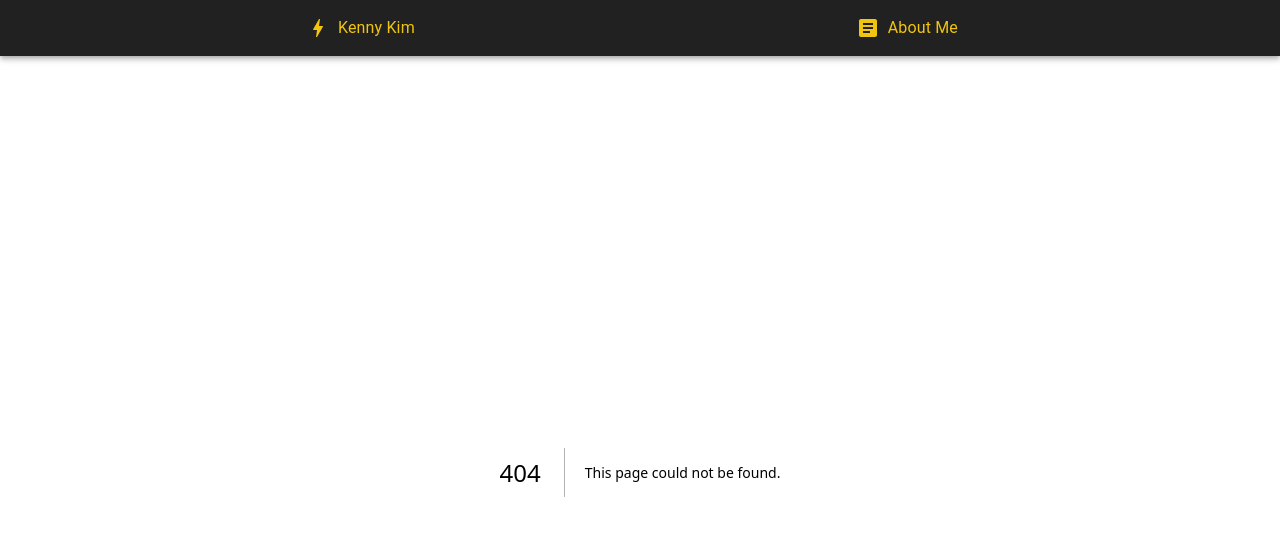
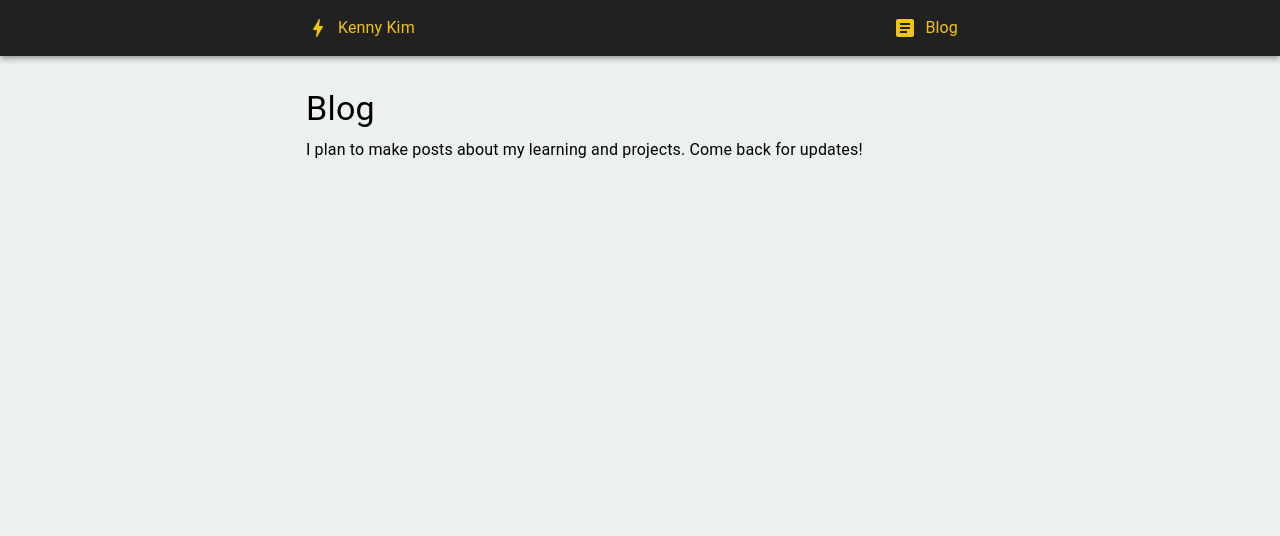
Before and after one commit to kenk2/kenk2.github.io, a Next.js app: page /blog in a window 1280 px wide. Before the commit this address had no page. Shown: the top 536 px of the page. Built offline with nearby package versions, Linux system fonts and the light colour scheme.

Commit message:
Add blog section.

```diff
--- a/src/components/NavigationBar.tsx
+++ b/src/components/NavigationBar.tsx
@@ -34,10 +34,10 @@ export default function NavigationBar() {
           </Link>
         </Box>
         <Box sx={{ display: "flex" }}>
-          <Link href="/">
+          <Link href="/blog">
             <Typography sx={{ display: "flex", marginRight: 2 }}>
               <ArticleIcon sx={{ marginRight: 1 }} />
-              About Me
+              Blog
             </Typography>
           </Link>
         </Box>
--- a/src/pages/_app.tsx
+++ b/src/pages/_app.tsx
@@ -9,7 +9,7 @@ export default function App({ Component, pageProps }: AppProps) {
       <NavigationBar />
       <Box
         sx={{
-          margin: "0 auto",
+          margin: "16px auto",
           padding: 2,
           width: "100%",
           maxWidth: "700px",
--- /dev/null
+++ b/src/pages/blog.tsx
@@ -0,0 +1,19 @@
+import { Box, Typography } from "@mui/material";
+import Head from "next/head";
+
+export default function Blog() {
+  return (
+    <>
+      <Head>
+        <title>Kenny Kim - Blog</title>
+      </Head>
+      <Box>
+        <Typography variant="h4">Blog</Typography>
+        <Typography paragraph sx={{ marginTop: 1 }}>
+          I plan to make posts about my learning and projects. Come back for
+          updates!
+        </Typography>
+      </Box>
+    </>
+  );
+}
```
